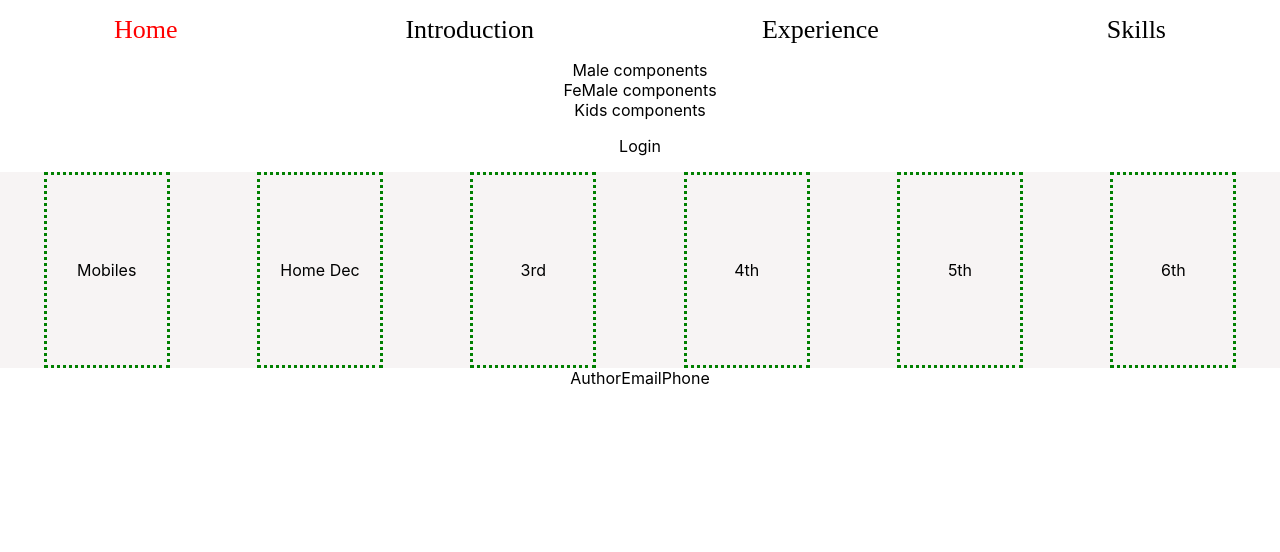
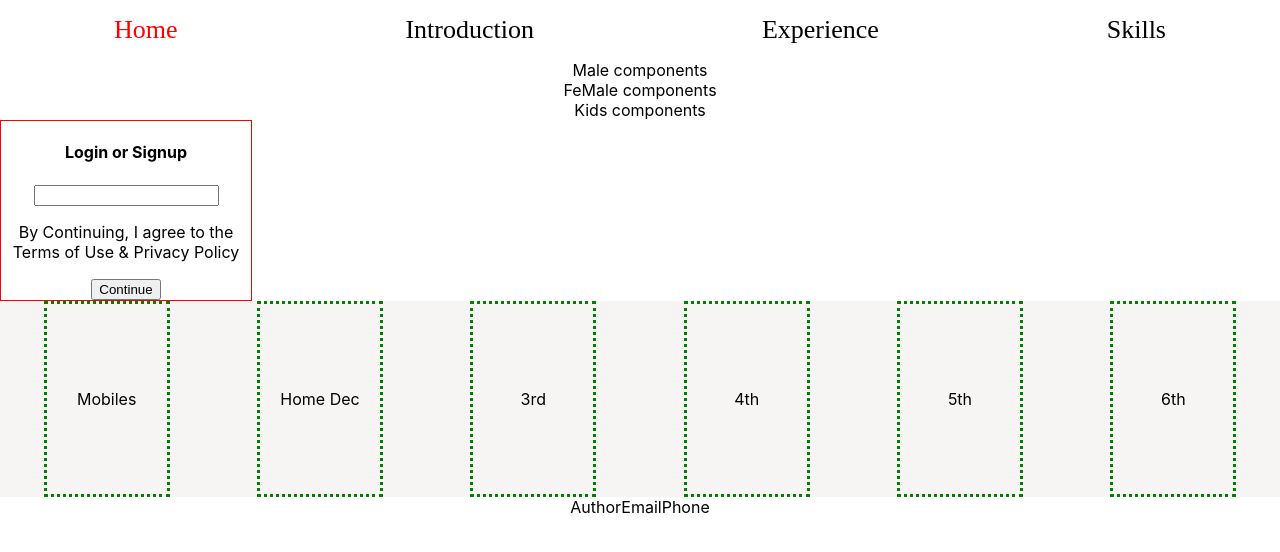
Before and after one commit to rochakravi/myntra, a React (Create React App) app: page / in a window 1280 px wide. Shown: the top 552 px of the page. Built offline with nearby package versions, Linux system fonts and the light colour scheme.

Commit message:
Created LoginSingup Fields

```diff
--- a/src/components/LoginSignUp.js
+++ b/src/components/LoginSignUp.js
@@ -1,5 +1,10 @@
  const LoginSigUp = () =>{
-     return <p>Login</p>
+     return <div style = {{border : '1px solid red',width : '250px'}}>
+                <h4>Login or Signup </h4>
+                <input type= "textbox" />
+                <p>By Continuing, I agree to the <span>Terms of Use </span> & <span> Privacy Policy</span></p>
+                <button title = "Continue">Continue</button>
+            </div>
  }
 
  export default LoginSigUp;
```
